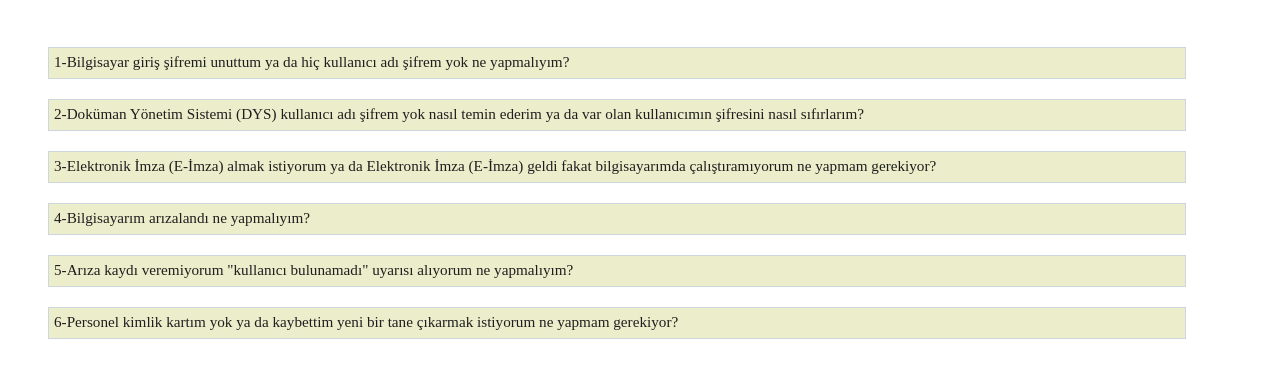
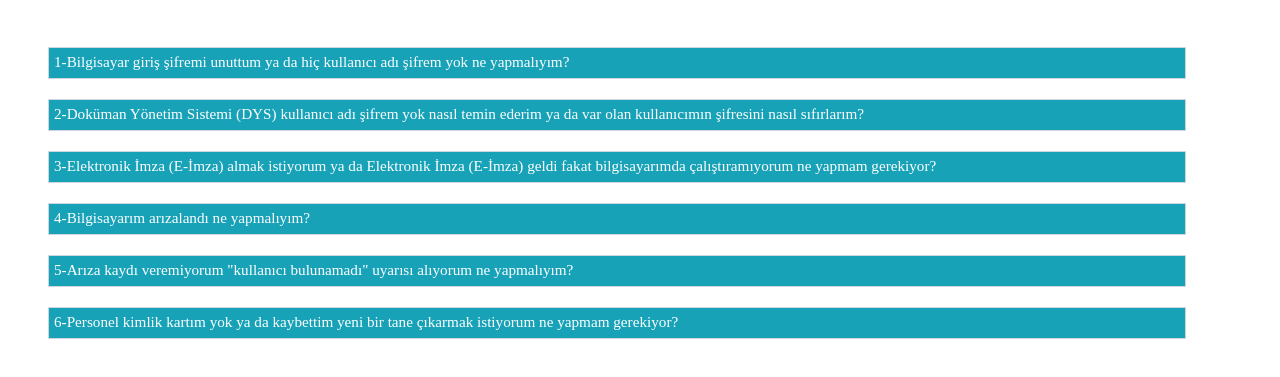
Before and after one commit to siksorulansorular/siksorulansorular, a plain HTML site: page index.html in a window 1280 px wide. Shown: the part 61-438 px from the top of the page. Drawn offline with Linux system fonts and the light colour scheme.

Commit message:
Add files via upload

```diff
--- a/style.css
+++ b/style.css
@@ -23,9 +23,9 @@ ul.sss a {
 	height: 30px;
 	padding:5px 5px 0 5px;
 	font-size:95%;
-	color: #1e1e1e;
+	color: #ffffff;
 	text-decoration: none;
-	background:#eceecb;
+	background:#17a2b8;
 }
 
 ul.sss li:hover {
```
